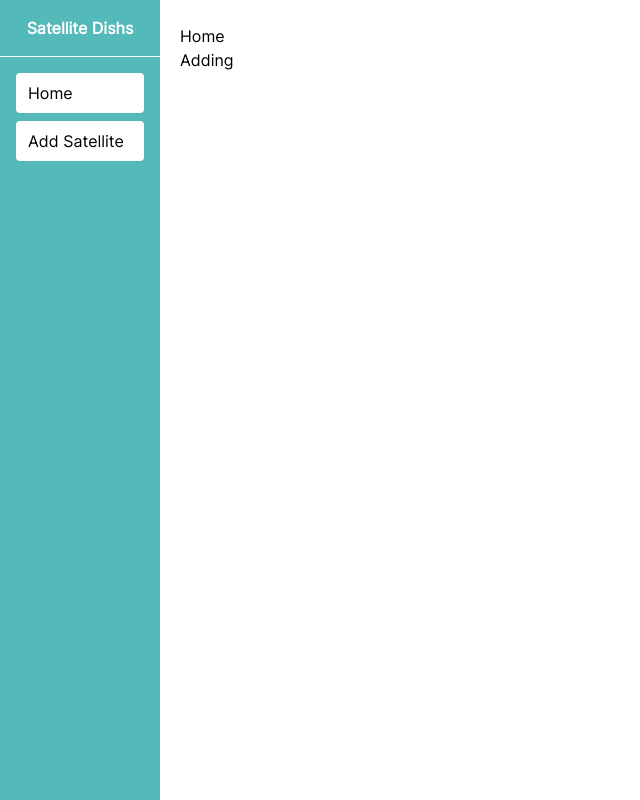
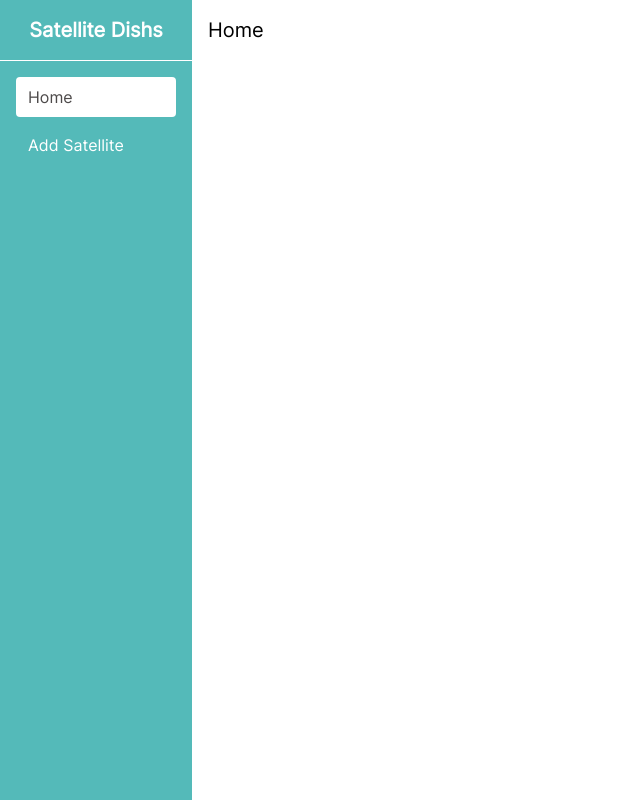
Before and after one commit to SoftwareLegends/react-task, a React (Create React App) app: page / in a window 1280 px wide. Shown: the whole page, without its empty margins (0-640 px from the left). Built offline with nearby package versions, Linux system fonts and the light colour scheme.

Commit message:
transition and active classes added to side bar navigation

```diff
--- a/src/App.js
+++ b/src/App.js
@@ -2,14 +2,17 @@ import React from "react";
 import Navigation from "./containers/Navigation";
 import Home from "./containers/Home";
 import Adding from "./containers/Adding";
+import { Routes, Route } from "react-router-dom";
 
 export default function App() {
   return (
     <>
       <Navigation />
-      <div className="ml-40 w-[calc(100%-10rem)] p-5 pt-6">
-        <Home />
-        <Adding />
+      <div className="ml-48 w-[calc(100%-12rem)] p-4">
+        <Routes>
+          <Route path="/" element={<Home />} />
+          <Route path="/add" element={<Adding />} />
+        </Routes>
       </div>
     </>
   );
--- /dev/null
+++ b/src/components/ContentTitle.jsx
@@ -0,0 +1,3 @@
+const ContentTitle = () => <div>ContentTitle</div>;
+
+export default ContentTitle;
--- a/src/components/navigation/NavigationButton.jsx
+++ b/src/components/navigation/NavigationButton.jsx
@@ -1,7 +1,22 @@
+import { NavLink } from "react-router-dom";
+
 const NavigationButton = ({ name = "temp", path }) => (
-  <div className="bg-white text-black mx-4 my-2 px-3 py-2 rounded cursor-pointer">
+  <NavLink
+    to={path ? path : `${name}`}
+    activestyle={{
+      fontWeight: "bold",
+      color: "red",
+    }}
+    className={({ isActive }) =>
+      `mx-4 my-2 px-3 py-2 block rounded cursor-pointer transition-all hover:scale-105 ${
+        isActive
+          ? "text-active bg-white"
+          : "text-white hover:border hover:bg-hover hover:border-none"
+      }`
+    }
+  >
     {name}
-  </div>
+  </NavLink>
 );
 
 export default NavigationButton;
--- a/src/components/navigation/NavigationPaths.json
+++ b/src/components/navigation/NavigationPaths.json
@@ -1,4 +1,4 @@
 [
   { "name": "Home", "path": "/" },
-  { "name": "Add Satellite", "path": "/add" }
+  { "name": "Add Satellite", "path": "add" }
 ]
--- a/src/components/navigation/NavigationTitle.jsx
+++ b/src/components/navigation/NavigationTitle.jsx
@@ -1,6 +1,6 @@
 const NavigationTitle = () => (
   <>
-    <h1 className="py-4 text-center text-white font-semibold ">
+    <h1 className="text-xl py-4 text-center text-white font-semibold ">
       Satellite Dishs
     </h1>
     <hr className="border-white mb-4" />
--- a/src/containers/Home.jsx
+++ b/src/containers/Home.jsx
@@ -1,5 +1,5 @@
 import React from "react";
 
 export default function Home() {
-  return <div>Home</div>;
+  return <div className="text-xl">Home</div>;
 }
--- a/src/containers/Navigation.jsx
+++ b/src/containers/Navigation.jsx
@@ -5,7 +5,7 @@ import navigation_items from "../components/navigation/NavigationPaths.json";
 export default function Navigation() {
   return (
     <>
-      <nav className="min-h-screen bg-pallate1 w-40 fixed ">
+      <nav className="min-h-screen bg-pallate1 w-48 fixed">
         <NavigationTitle />
         {navigation_items.map((nav) => (
           <NavigationButton key={nav.name} name={nav.name} path={nav.path} />
--- a/src/styles/index.css
+++ b/src/styles/index.css
@@ -10,3 +10,7 @@
 body {
   margin: 0;
 }
+
+.test {
+  background: #80cfcd;
+}
--- a/tailwind.config.js
+++ b/tailwind.config.js
@@ -10,8 +10,37 @@ module.exports = {
       pallate1: "#54BAB9",
       white: "#fff",
       black: "#000",
+      active: "#4D4A4A",
+      gray: {
+        0: "#fff",
+        100: "#fafafa",
+        200: "#eaeaea",
+        300: "#999999",
+        400: "#888888",
+        500: "#666666",
+        600: "#444444",
+        700: "#333333",
+        800: "#222222",
+        900: "#111111",
+      },
+      main: {
+        0: "#ffffff",
+        100: "#fff2cc",
+        200: "#ffe599",
+        300: "#ffd867",
+        400: "#ffcb34",
+        500: "#ffbe01",
+        600: "#ffa600",
+        700: "#997201",
+        800: "#664c00",
+        900: "#332600",
+      },
+      red: "#F3162E",
+      green: "#46EC67",
+      yellow: "#FFBE01",
+      hover: "#80cfcd",
     },
     extend: {},
   },
-  plugins: [require("@tailwindcss/typography"), require("@tailwindcss/forms")],
+  plugins: [require("@tailwindcss/forms")],
 };
```
